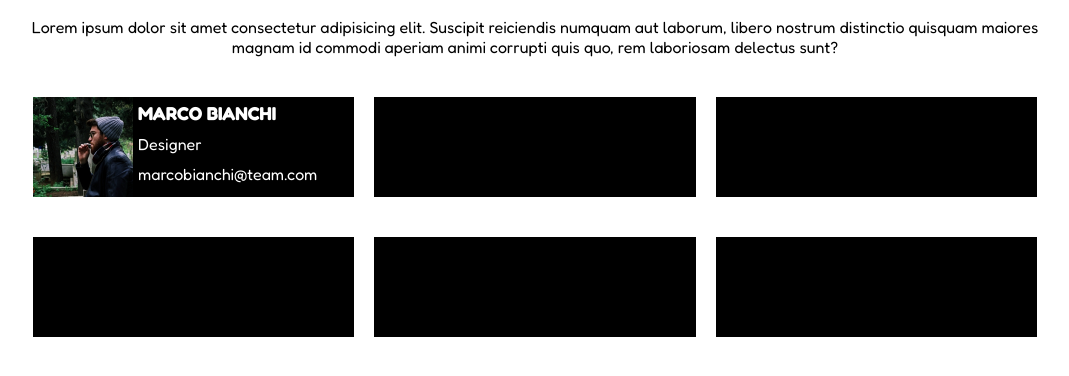
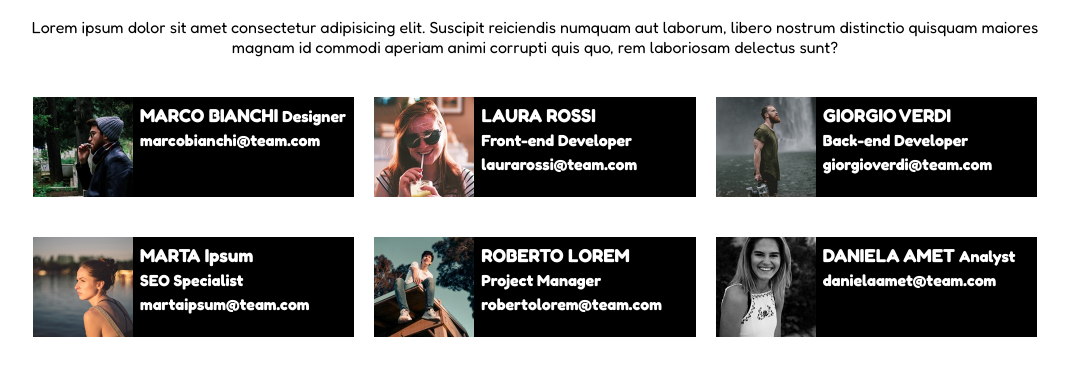
Before and after one commit to AndreaTorelli87/html-css-float-cards, a plain HTML site: page index.html in a window 1280 px wide. Shown: the part 42-418 px from the top of the page, without its empty margins (105-1174 px from the left). Drawn offline with Linux system fonts and the light colour scheme.

Commit message:
Schede riempite

```diff
--- a/css/style.css
+++ b/css/style.css
@@ -45,7 +45,13 @@ img{
     float: left;
 }
 
+.bordoScheda{
+    padding: 5px;
+    display: table;
+}
+
 h3, span{
-    padding: 5px;
+    padding: 2px;
     display: inline-block;
+    font-weight: bold;
 }
--- a/index.html
+++ b/index.html
@@ -19,19 +19,52 @@
 
             <div class="scheda">
                 <img src="img/male1.png" alt="Foto Marco Bianchi">
-                <div>
+                <div class="bordoScheda">
                     <h3>MARCO BIANCHI</h2>
                     <span>Designer</span>
                     <span>marcobianchi@team.com</span>
                 </div>
-
             </div>
-            <div class="scheda"></div>
-            <div class="scheda"></div>
-            <div class="scheda"></div>
-            <div class="scheda"></div>
-            <div class="scheda"></div>
-
+            <div class="scheda">
+                <img src="img/female1.png" alt="Foto Laura Rossi">
+                <div class="bordoScheda">
+                    <h3>LAURA ROSSI</h2>
+                    <span>Front-end Developer</span>
+                    <span>laurarossi@team.com</span>
+                </div>
+            </div>
+            <div class="scheda">
+                <img src="img/male2.png" alt="Foto Giorgio Verdi">
+                <div class="bordoScheda">
+                    <h3>GIORGIO VERDI</h2>
+                    <span>Back-end Developer</span>
+                    <span>giorgioverdi@team.com</span>
+                </div>
+            </div>
+            <div class="scheda">
+                <img src="img/female2.png" alt="Foto Marta Ipsum">
+                <div class="bordoScheda">
+                    <h3>MARTA Ipsum</h2>
+                    <span>SEO Specialist</span>
+                    <span>martaipsum@team.com</span>
+                </div>
+            </div>
+            <div class="scheda">
+                <img src="img/male3.png" alt="Foto Roberto Lorem">
+                <div class="bordoScheda">
+                    <h3>ROBERTO LOREM</h2>
+                    <span>Project Manager</span>
+                    <span>robertolorem@team.com</span>
+                </div>
+            </div>
+            <div class="scheda">
+                <img src="img/female3.png" alt="Foto Daniela Amet">
+                <div class="bordoScheda">
+                    <h3>DANIELA AMET</h2>
+                    <span>Analyst</span>
+                    <span>danielaamet@team.com</span>
+                </div>
+            </div>
 
         </main>
 
```
